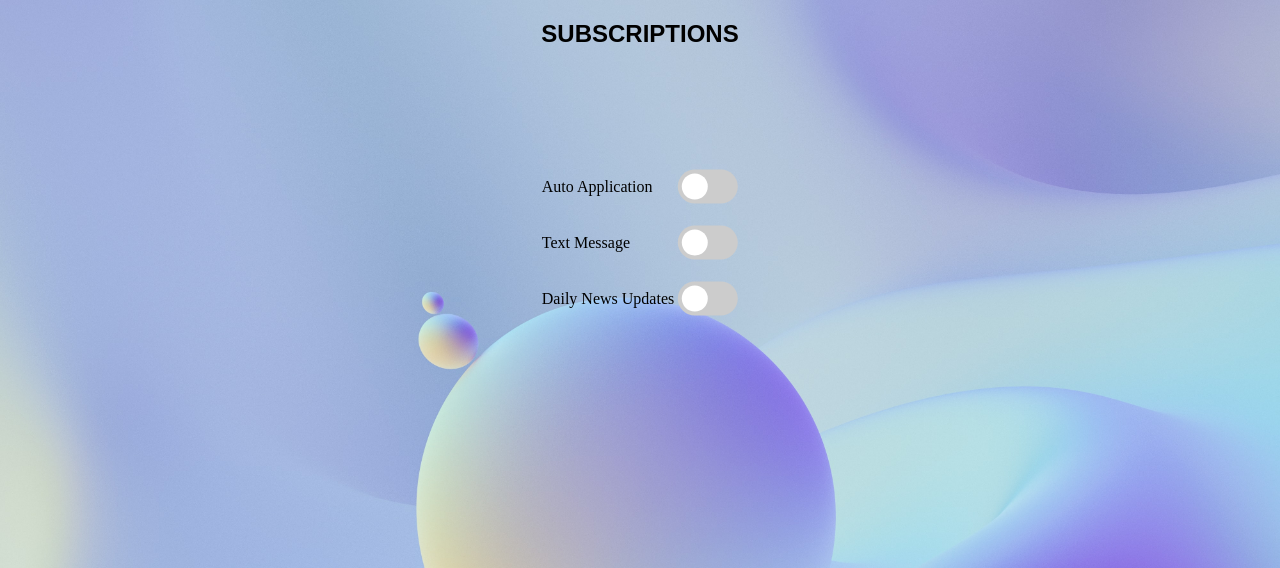
After one commit to SiceloMinlos/srd_sassa_auto_manager, a PHP site: page /home.html in a window 1280 px wide. The commit adds this page. Shown: the top 568 px of the page. Run offline with PHP 8.4, Linux system fonts and the light colour scheme.

Commit message:
Added the home/subscriptions page

```diff
--- /dev/null
+++ b/home.html
@@ -0,0 +1,57 @@
+<!DOCTYPE html>
+<html lang="en">
+
+<head>
+    <meta charset="UTF-8">
+    <meta http-equiv="X-UA-Compatible" content="IE=edge">
+    <meta name="viewport" content="width=device-width, initial-scale=1.0">
+    <title>Home</title>
+    <link rel="stylesheet" href="style.css">
+</head>
+
+<body>
+    <div id="subscriptions">
+        <h2 class="sub-heading">
+            SUBSCRIPTIONS
+        </h2>
+        <div class="table">
+            <table class="list-of-subs">
+                <tr>
+                    <td>
+                        Auto Application
+                    </td>
+                    <td>
+                        <label class="switch">
+                            <input type="checkbox">
+                            <span class="slider"></span>
+                        </label>
+                    </td>
+                </tr>
+                <tr>
+                    <td>
+                        Text Message
+                    </td>
+                    <td>
+                        <label class="switch">
+                            <input type="checkbox">
+                            <span class="slider"></span>
+                        </label>
+                    </td>
+                </tr>
+                <tr>
+                    <td>
+                        Daily News Updates
+                    </td>
+                    <td>
+                        <label class="switch">
+                            <input type="checkbox">
+                            <span class="slider"></span>
+                        </label>
+                    </td>
+                </tr>
+            </table>
+        </div>
+    </div>
+</body>
+
+</html>
--- a/login.php
+++ b/login.php
@@ -14,10 +14,10 @@
 
     while ($row = $results -> fetch_assoc()) {
         if ($password == $row['password'] and $id == $row['id']) {
-            echo 'Connnected';
+            echo json_encode('Connected');
             break;
         } else {
-            echo 'Sorry, not connected';
+            echo json_encode('Not Connected');
             break;
         }
     }
--- a/style.css
+++ b/style.css
@@ -5,7 +5,6 @@
 }
 
 form {
-    top: 50%;
     width: 550px;
     padding-left: 50px;
     padding-bottom: 50px;
@@ -51,7 +50,7 @@
     justify-content: space-between;
 }
 
-button{
+.button button {
     padding-top: 10px;
     padding-bottom: 10px;
     font-size: 16px;
@@ -60,6 +59,99 @@
     border: 0;
 }
 
+.login-left-radius button {
+    border-top-left-radius: 20px;
+}
+
+.login-right-radius button {
+    border-top-right-radius: 20px;
+}
+
 .button:not(:last-child) {
     border-right: 2px solid gray;
 }
+
+.sub-heading {
+    text-align: center;
+    font-family: Arial, Helvetica, sans-serif;
+    font-weight: 20px;
+}
+
+#submit {
+    margin-top: 20px;
+    border: none;
+    width: 100px;
+    background-color: rgba(6, 51, 142, 0.4);
+    border-radius: 20px;
+}
+
+.table td {
+    padding-top: 10px;
+    padding-bottom: 10px;
+}
+
+.table {
+    position: absolute;
+    top: 25%;
+    left: 50%;
+    transform: translate(-50%, -25%);
+}
+
+.switch {
+    position: relative;
+    display: inline-block;
+    width: 60px;
+    height: 34px;
+}
+
+.switch input {
+    opacity: 0;
+    width: 0;
+    height: 0;
+}
+
+.slider {
+   position: absolute;
+   cursor: pointer;
+   top: 0;
+   left: 0;
+   right: 0;
+   bottom: 0;
+   background-color: #ccc;
+   -webkit-transition: .4s;
+   transition: .4s;
+}
+
+.slider::before {
+    position: absolute;
+    content: "";
+    height: 26px;
+    width: 26px;
+    left: 4px;
+    bottom: 4px;
+    background-color: white;
+    -webkit-transition: .4s;
+    transition: .4s;
+}
+
+input:checked + .slider {
+    background-color: #2196f3;
+}
+
+input:focus + .slider {
+    box-shadow: 0 0 1px #2196f3;
+}
+
+input:checked + .slider:before {
+    -webkit-transform: translateX(26px);
+    -ms-transform: translateX(26px);
+    transform: translateX(26px);
+}
+
+.slider {
+    border-radius: 34px;
+}
+
+.slider:before {
+    border-radius: 50%;
+}
```
Also changed, not shown: app2.js (added, +15 -0 lines), index.html (+10 -2 lines), app.js (line endings or trailing spaces), readme.md (added).
